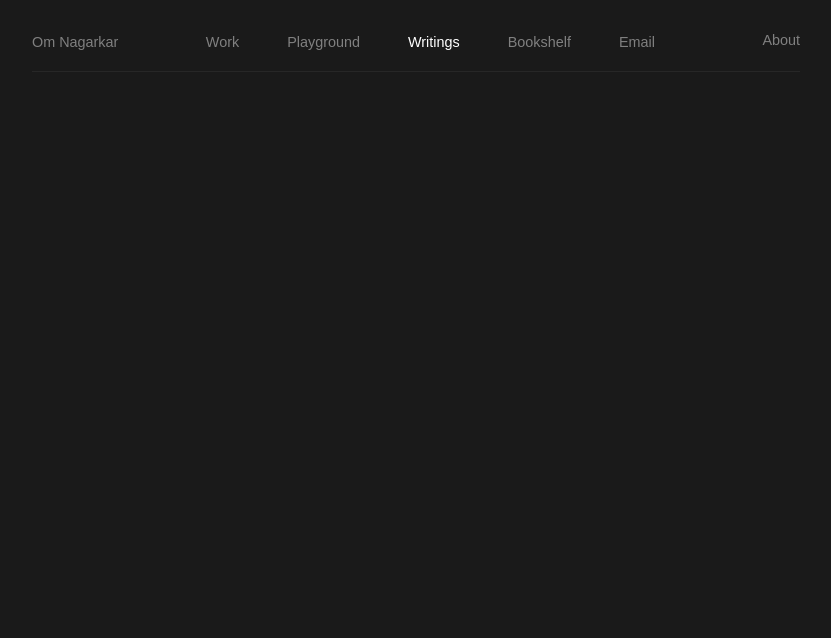
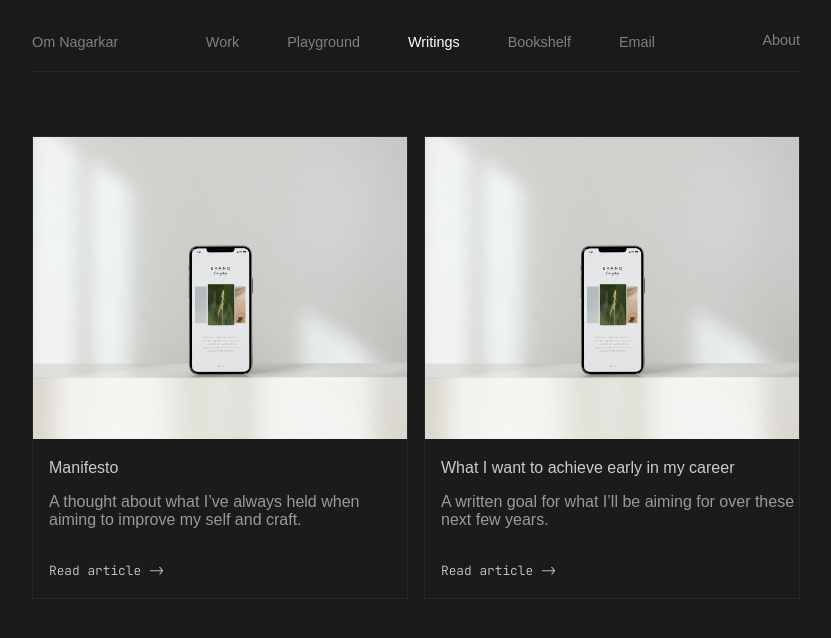
Before and after one commit to H0und5/nextport, a Next.js app: page /writings in a window 1280 px wide. Shown: the top 638 px of the page, without its empty margins (224-1055 px from the left). Built offline with nearby package versions, Linux system fonts and the light colour scheme.

Commit message:
-- Renovation -- Added some new components and built out the Writings page a bit more cleanly.

```diff
--- a/pages/writings.js
+++ b/pages/writings.js
@@ -1,14 +1,37 @@
 // import Head from 'next/head'
-import styles from '../styles/Home.module.css';
+import styles from "../styles/Home.module.css";
+
+import DesktopLargeDivider from "../src/components/Dividers/DesktopLargeDivider";
+import DisplayCard from "../src/components/Cards/DisplayCard";
+
+import giveDisplay from "../public/giveDisplay.jpeg";
 
 // components
 
 export default function Writings() {
   return (
-    <div className={styles.container}>
+    <div>
 
+      <DesktopLargeDivider />
 
-
+      <div className={styles.sectionRows}>
+        <DisplayCard
+          imageSrc={giveDisplay}
+          alt={"This is an article about my manifesto and the things I'm grateful for."}
+          title={"Manifesto"}
+          description={"A thought about what I’ve always held when aiming to improve my self and craft."}
+          cta={"Read article"}
+          link={'/writings/Manifesto'}
+        />
+        <DisplayCard
+          imageSrc={giveDisplay}
+          alt={"An article about the things I want to achieve early in my career"}
+          title={"What I want to achieve early in my career"}
+          description={"A written goal for what I’ll be aiming for over these next few years."}
+          cta={"Read article"}
+          link={'/writings/what-I-want-to-achieve-early'}
+        />
+      </div>
     </div>
-  )
+  );
 }
--- /dev/null
+++ b/src/components/Cards/DisplayCard.js
@@ -0,0 +1,20 @@
+import styles from './DisplayCard.module.css';
+
+import Image from 'next/image';
+
+const DisplayCard = ({ imageSrc, alt, title, description, cta, link }) => {
+
+  return (
+    <div className={styles.displayCardContainer}>
+      <Image src={imageSrc} alt={alt} layout="intrinsic"/>
+      <div className={styles.displayCardCopy}>
+        <h6>{title}</h6>
+
+        <p>{description}</p>
+      </div>
+      <a href={link} className={styles.displayCardCta}>{cta}{" ->"}</a>
+    </div>
+  )
+}
+
+export default DisplayCard;
--- /dev/null
+++ b/src/components/Cards/DisplayCard.module.css
@@ -0,0 +1,61 @@
+@font-face {
+  font-family: "Untitled-Sans";
+  src: url("../../../public/fonts/untitled-sans-light.woff2");
+  font-weight: 300;
+}
+
+@font-face {
+  font-family: "Untitled-Sans";
+  src: url("../../../public/fonts/untitled-sans-regular.woff2");
+  font-weight: 400;
+}
+
+@font-face {
+  font-family: "JetBrains Mono";
+  src: url("../../../public/fonts/JetBrainsMono-Light.woff2");
+  font-weight: 300;
+}
+
+@font-face {
+  font-family: "JetBrains Mono";
+  src: url("../../../public/fonts/JetBrainsMono-Thin.woff2");
+  font-weight: 100;
+}
+
+/* Font styles defined above */
+
+.displayCardContainer {
+  background-color: #1b1b1b;
+  border: 1px solid #272727;
+  margin: 0;
+  padding-bottom: 1.2rem;
+}
+
+.displayCardContainer h6 {
+  padding: 1rem;
+  font-family: 'Untitled Sans', sans-serif;
+  font-weight: 400;
+  font-size: 1rem;
+  margin: 0;
+  color: #cbcbcb;
+}
+
+.displayCardContainer p {
+  padding-left: 1rem;
+  padding-bottom: 2rem;
+  font-family: 'Untitled Sans', sans-serif;
+  font-weight: 300;
+  font-size: 1rem;
+  margin: 0;
+  color: #999;
+}
+
+.displayCardCta {
+  padding-left: 1rem;
+  padding-bottom: 1rem;
+  margin: 0;
+  font-family: 'JetBrains Mono', monospace;
+  font-weight: 300;
+  font-size: .8rem;
+  color: #cbcbcb;
+}
--- /dev/null
+++ b/src/components/Dividers/DesktopLargeDivider.js
@@ -0,0 +1,10 @@
+import styles from './DesktopLargeDivider.module.css';
+
+const DesktopLargeDivider = () => {
+
+  return (
+    <div className={styles.divider}></div>
+  )
+}
+
+export default DesktopLargeDivider;
--- /dev/null
+++ b/src/components/Dividers/DesktopLargeDivider.module.css
@@ -0,0 +1,10 @@
+.divider {
+  height: 4rem;
+}
+
+@media (max-width: 760px) {
+
+  .divider {
+    height: 2rem;
+  }
+}
```
